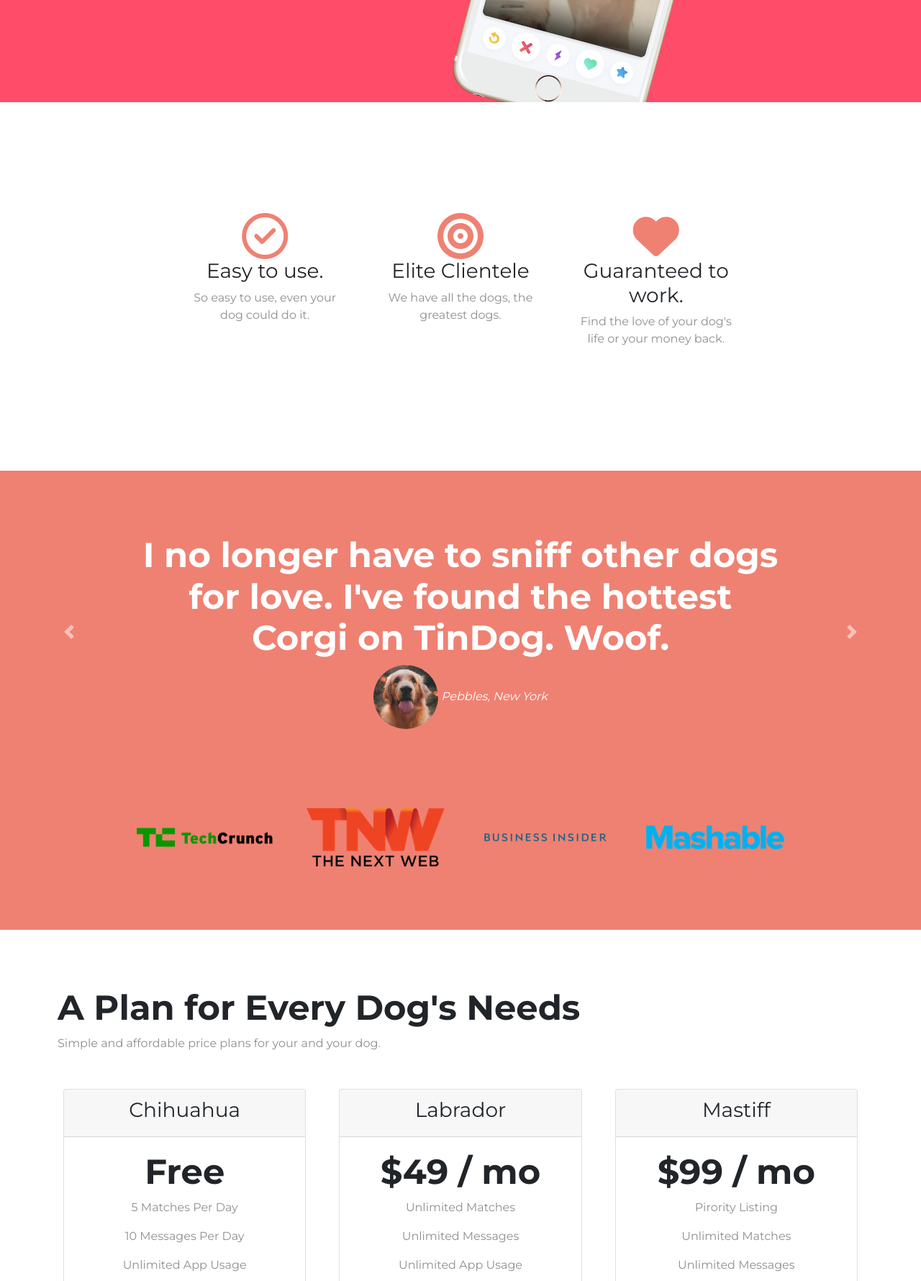
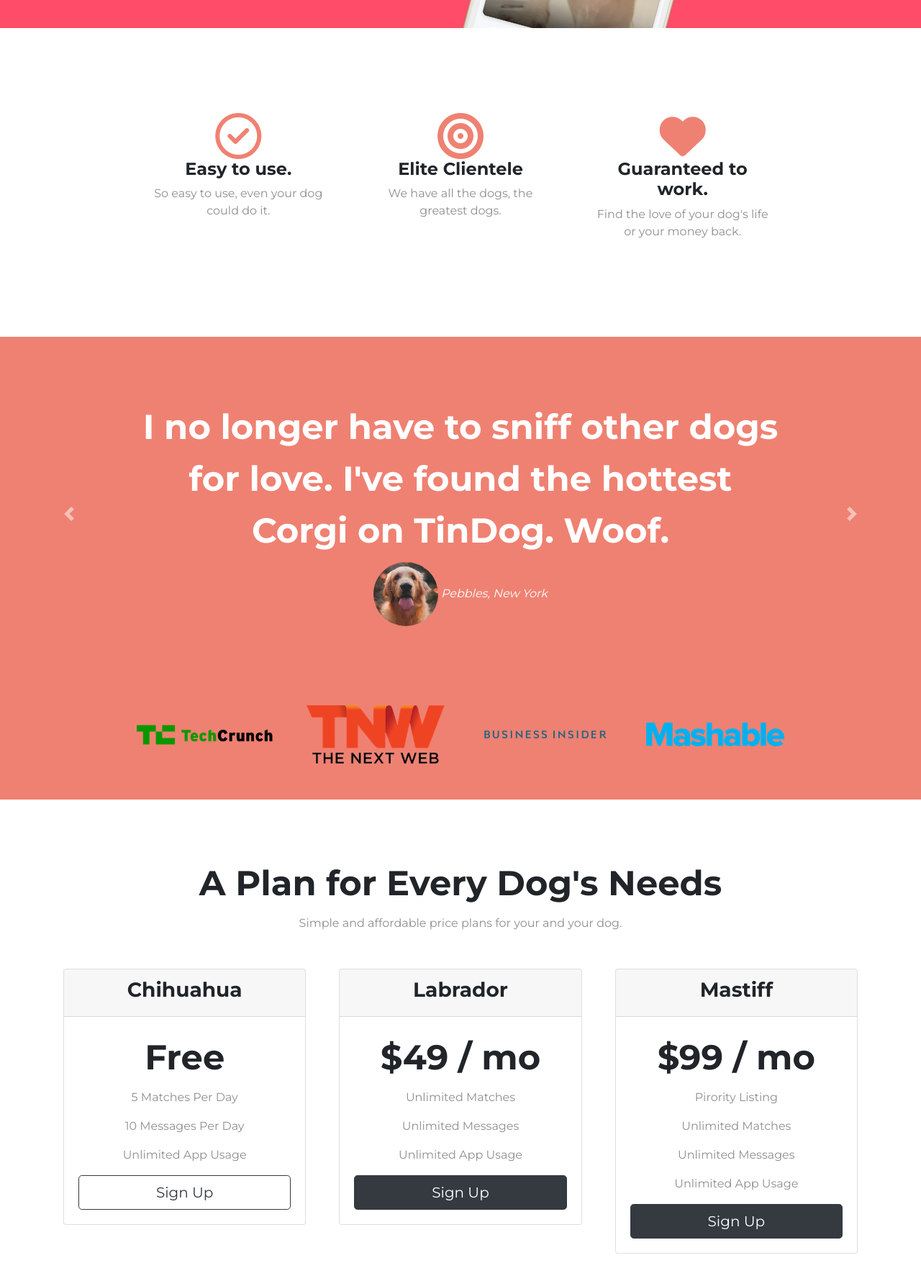
Before and after one commit to arthurlub/TinDog, a plain HTML site: page index.html in a window 1280 px wide. Shown: the part 580-2360 px from the top of the page at 72% size. Drawn offline with nearby package versions, Linux system fonts and the light colour scheme.

Commit message:
css refactoring

```diff
--- a/css/styles.css
+++ b/css/styles.css
@@ -1,29 +1,49 @@
 body {
   font-family: "Montserrat", sans-serif;
+  text-align: center;
 }
 
-h1 {
+h1,
+h2,
+h3,
+h4,
+h5,
+h6 {
+  font-weight: 700;
+}
+
+/* headings */
+.big-heading {
   font-family: "Montserrat", sans-serif;
   font-size: 3.5rem;
   line-height: 1.5;
   font-weight: 700;
 }
 
-h2 {
-  font-family: "Montserrat", sans-serif;
+.section-heading {
   font-size: 3rem;
-  font-weight: 700;
+  line-height: 1.5;
 }
 
+/* containers */
+.container-fluid {
+  padding: 7% 15%;
+}
+
+/* Sections */
+.colored-section {
+  background-color: #ff4c68;
+  color: #fff;
+}
+
+.white-section {
+  background-color: #fff;
+}
 /*-------------------------------top section-------------------------------*/
 
-.container-fluid {
-  padding: 3% 15% 15%;
-}
-
-#title {
-  background-color: #ff4c68;
-  color: white;
+#title .container-fluid {
+  padding: 3% 15% 7%;
+  text-align: left;
 }
 
 .navbar {
@@ -60,6 +80,10 @@ h2 {
 }
 
 @media screen and (max-width: 991px) {
+  #title {
+    text-align: center;
+  }
+
   .title-image {
     position: static;
     transform: rotate(0);
@@ -68,18 +92,11 @@ h2 {
 
 /*-------------------------------feature section-------------------------------*/
 #features {
-  padding: 7% 15%;
-  background-color: white;
   position: relative;
 }
 
-.feature-main-box {
-  /*cancel the padding that the bootstrap attribute -  row, defaultly has.*/
-  margin-left: 0;
-  margin-right: 0;
-
-  text-align: center;
-  padding: 4.5%;
+.feature-title {
+  font-size: 1.5rem;
 }
 
 .feature-box {
@@ -94,18 +111,18 @@ h2 {
   color: red;
 }
 
-h3 {
-  font-family: "Montserrat", sans-serif;
-}
 p {
   color: #8f8f8f;
 }
 
 /*-------------------------------testemonial section-------------------------------*/
 #testimonials {
-  color: #fff;
-  text-align: center;
   background-color: #ef8172;
+}
+
+.testimonial-text {
+  font-size: 3rem;
+  line-height: 1.5;
 }
 
 .testimonial-image {
@@ -113,15 +130,9 @@ p {
   border-radius: 100%;
 }
 
-.carousel-item {
-  padding: 7% 15%;
-}
-
 /*-------------------------------press section-------------------------------*/
 #press {
   background-color: #ef8172;
-  text-align: center;
-  padding-bottom: 3%;
 }
 
 .press-logo {
@@ -129,38 +140,22 @@ p {
   margin: 20px 20px 50px;
 }
 
+/*-------------------------------pricing section-------------------------------*/
+
 #pricing {
   padding: 80px;
 }
 
-.pricing-column {
-  padding: 3% 2%;
-  text-align: center;
-}
-
-/* last section*/
-
-#cta {
-  background-color: #ff4c68;
-  color: white;
-  padding: 7% 15%;
-  text-align: center;
-}
-
-.cta-heading {
-  font-family: "Montserrat", sans-serif;
-  font-weight: 600;
-  font-size: 3.5rem;
+.price-text {
+  font-size: 3rem;
   line-height: 1.5;
 }
 
-/* footer section*/
-
-#footer {
-  padding: 1% 15% 0.2% 5%;
-  text-align: center;
+.pricing-column {
+  padding: 3% 2%;
 }
 
+/* footer section*/
 .social-icon {
   margin: 20px 10px;
 }
--- a/index.html
+++ b/index.html
@@ -25,7 +25,7 @@
   </head>
 
   <body>
-    <section id="title">
+    <section class="colored-section" id="title">
       <div class="container-fluid">
         <!-- Nav Bar -->
         <nav class="navbar navbar-expand-lg navbar-dark">
@@ -58,7 +58,7 @@
 
         <div class="row">
           <div class="col-lg-6">
-            <h1>Meet new and interesting dogs nearby.</h1>
+            <h1 class="big-heading">Meet new and interesting dogs nearby.</h1>
             <button type="button" class="btn btn-outline-light download-button">
               <span class="fab fa-google-play"></span>
               Download
@@ -82,34 +82,36 @@
 
     <!-- Features -->
 
-    <section id="features">
-      <div class="feature-main-box row">
+    <section class="white-section" id="features">
+      <div class="container-fluid">
+        <div class="row">
           <div class="col-lg-4 feature-box">
             <span class="far fa-check-circle fa-4x features-symbol"></span>
-          <h3>Easy to use.</h3>
+            <h3 class="feature-title">Easy to use.</h3>
             <p>So easy to use, even your dog could do it.</p>
           </div>
           <div class="col-lg-4 feature-box">
             <span class="fas fa-bullseye fa-4x features-symbol"></span>
-          <h3>Elite Clientele</h3>
+            <h3 class="feature-title">Elite Clientele</h3>
             <p>We have all the dogs, the greatest dogs.</p>
           </div>
           <div class="col-lg-4 feature-box">
             <span class="fas fa-heart fa-4x features-symbol"></span>
-          <h3>Guaranteed to work.</h3>
+            <h3 class="feature-title">Guaranteed to work.</h3>
             <p>Find the love of your dog's life or your money back.</p>
+          </div>
         </div>
       </div>
     </section>
 
     <!-- Testimonials -->
 
-    <section id="testimonials">
+    <section class="colored-section" id="testimonials">
       <!--testimonialsection - bootstrap caruel-->
       <div id="testimonial-carusel" class="carousel slide" data-ride="false">
         <div class="carousel-inner">
-          <div class="carousel-item active">
-            <h2>
+          <div class="carousel-item active container-fluid">
+            <h2 class="testimonial-text">
               I no longer have to sniff other dogs for love. I've found the
               hottest Corgi on TinDog. Woof.
             </h2>
@@ -120,7 +122,7 @@
             />
             <em>Pebbles, New York</em>
           </div>
-          <div class="carousel-item">
+          <div class="carousel-item container-fluid">
             <h2 class="testimonial-text">
               My dog used to be so lonely, but with TinDog's help, they've found
               the love of their life. I think.
@@ -154,7 +156,7 @@
     </section>
     <!-- Press -->
 
-    <section id="press">
+    <section class="colored-section" id="press">
       <img class="press-logo" src="images/techcrunch.png" alt="tc-logo" />
       <img class="press-logo" src="images/tnw.png" alt="tnw-logo" />
       <img
@@ -168,8 +170,8 @@
     <!-- Pricing mytry -->
 
     <!-- Pricing -->
-    <section id="pricing">
-      <h2>A Plan for Every Dog's Needs</h2>
+    <section class="white-section" id="pricing">
+      <h2 class="section-heading">A Plan for Every Dog's Needs</h2>
       <p>Simple and affordable price plans for your and your dog.</p>
 
       <div class="row">
@@ -179,7 +181,7 @@
               <h3>Chihuahua</h3>
             </div>
             <div class="card-body">
-              <h2>Free</h2>
+              <h2 class="price-text">Free</h2>
               <p>5 Matches Per Day</p>
               <p>10 Messages Per Day</p>
               <p>Unlimited App Usage</p>
@@ -199,7 +201,7 @@
               <h3>Labrador</h3>
             </div>
             <div class="card-body">
-              <h2>$49 / mo</h2>
+              <h2 class="price-text">$49 / mo</h2>
               <p>Unlimited Matches</p>
               <p>Unlimited Messages</p>
               <p>Unlimited App Usage</p>
@@ -216,7 +218,7 @@
               <h3>Mastiff</h3>
             </div>
             <div class="card-body">
-              <h2>$99 / mo</h2>
+              <h2 class="price-text">$99 / mo</h2>
               <p>Pirority Listing</p>
               <p>Unlimited Matches</p>
               <p>Unlimited Messages</p>
@@ -232,8 +234,11 @@
 
     <!-- Call to Action -->
 
-    <section id="cta">
-      <h3 class="cta-heading">Find the True Love of Your Dog's Life Today.</h3>
+    <section class="colored-section">
+      <div class="container-fluid">
+        <h3 class="big-heading">
+          Find the True Love of Your Dog's Life Today.
+        </h3>
 
         <button class="btn btn-lg btn-dark download-button" type="button">
           <span class="fab fa-apple"></span> Download
@@ -242,17 +247,20 @@
         <button class="btn btn-lg btn-light download-button" type="button">
           <span class="fab fa-google-play"></span> Download
         </button>
+      </div>
     </section>
 
     <!-- Footer -->
 
-    <footer id="footer">
+    <footer class="white-section" id="footer">
+      <div class="container-fluid">
         <i class="social-icon bi bi-facebook"></i>
         <i class="social-icon bi bi-twitter"></i>
         <i class="social-icon bi bi-instagram"></i>
         <i class="social-icon bi bi-envelope-fill"></i>
 
         <p>© Copyright 2021 TinDog</p>
+      </div>
     </footer>
 
     <!--Bootstrap 4 JS-->
```
Lines whose indentation alone changed are shown as unchanged.
